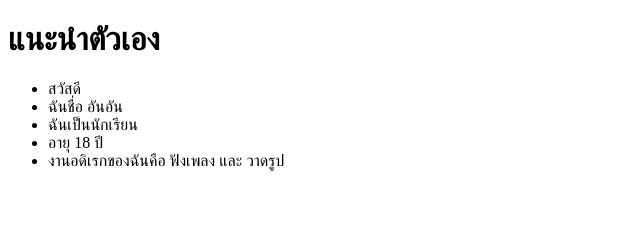
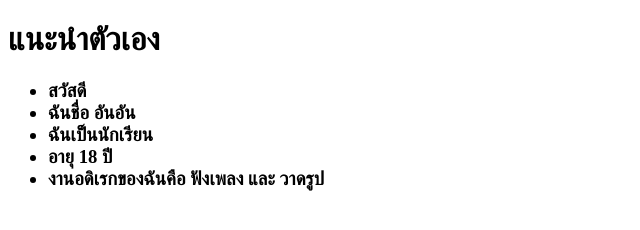
Before and after one commit to anan25492019-eng/anan001.github.io, a plain HTML site: page index.html in a window 1280 px wide. Shown: the whole page, without its empty margins (0-640 px from the left). Drawn offline with Linux system fonts and the light colour scheme.

Commit message:
Update index.html

```diff
--- a/index.html
+++ b/index.html
@@ -7,11 +7,11 @@
 <body>
   <h1>แนะนำตัวเอง</h1>
   <ul>
-    <li>สวัสดี</li>
+    <h3><li>สวัสดี</li>
     <li>ฉันชื่อ อันอัน </li>
     <li>ฉันเป็นนักเรียน</li>
     <li>อายุ 18 ปี</li>
-    <li>งานอดิเรกของฉันคือ ฟังเพลง และ วาดรูป</li>
+    <li>งานอดิเรกของฉันคือ ฟังเพลง และ วาดรูป</li></h3>
   </ul>
 </body>
 </html>
```
